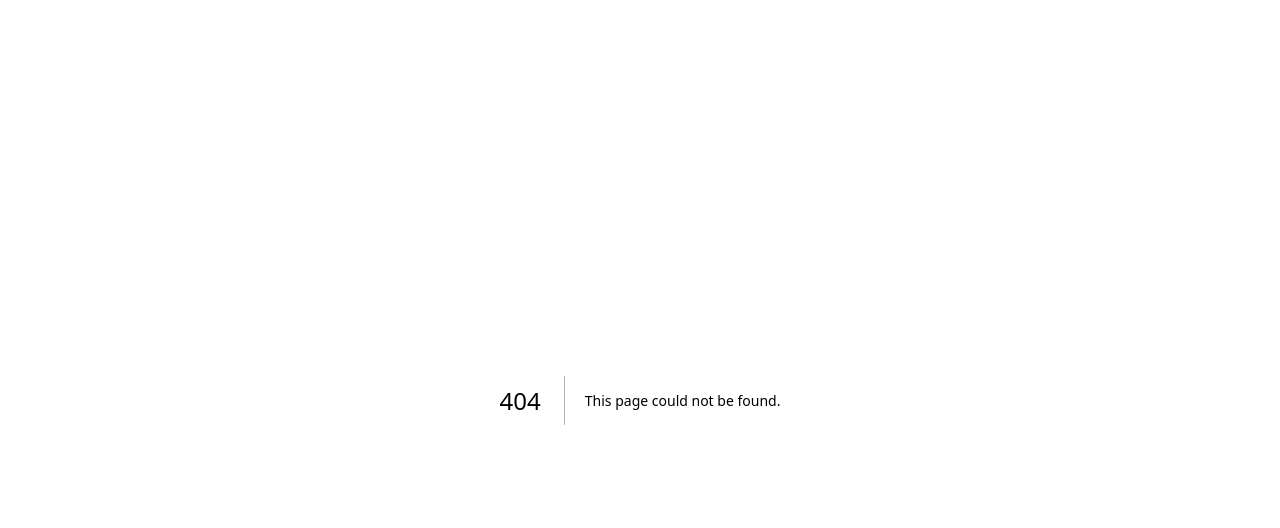
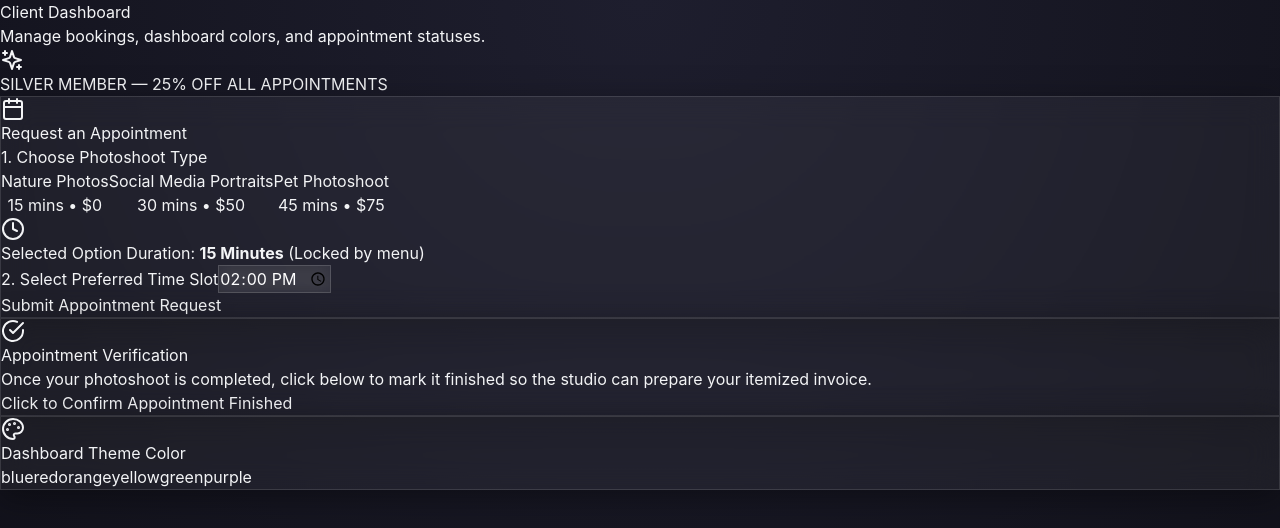
Before and after one commit to LiamN-Dev/Sawyer-Photography-Site, a Next.js app: page /dashboard in a window 1280 px wide. Before the commit this address had no page. Shown: the top 528 px of the page. Built offline with nearby package versions, Linux system fonts and the light colour scheme.

Commit message:
Create page.tsx

```diff
--- /dev/null
+++ b/src/app/dashboard/page.tsx
@@ -0,0 +1,185 @@
+"use client";
+
+import React, { useState } from "react";
+import { Calendar, Clock, CheckCircle, Palette, Sparkles, AlertTriangle } from "lucide-react";
+
+// Mock Sample Menu Items provided by client
+const MENU_ITEMS = [
+  { id: "1", title: "Nature Photos", duration: 15, price: 0, desc: "Quick 15-minute outdoors shoot in local nature trails." },
+  { id: "2", title: "Social Media Portraits", duration: 30, price: 50, desc: "30-minute tailored portrait session for social profiles." },
+  { id: "3", title: "Pet Photoshoot", duration: 45, price: 75, desc: "Action and portrait shots of your beloved pets." },
+];
+
+// Color Theme Options
+const COLOR_THEMES: Record<string, string> = {
+  blue: "from-blue-500/20 to-indigo-500/10 border-blue-500/30",
+  red: "from-red-500/20 to-rose-500/10 border-red-500/30",
+  orange: "from-orange-500/20 to-amber-500/10 border-orange-500/30",
+  yellow: "from-yellow-500/20 to-amber-300/10 border-yellow-500/30",
+  green: "from-emerald-500/20 to-teal-500/10 border-emerald-500/30",
+  purple: "from-purple-500/20 to-fuchsia-500/10 border-purple-500/30",
+};
+
+export default function UserDashboard() {
+  const [selectedTheme, setSelectedTheme] = useState("blue");
+  const [userTier, setUserTier] = useState<"silver" | "gold" | "platinum" | "standard">("silver");
+  const [selectedService, setSelectedService] = useState(MENU_ITEMS[0]);
+  const [bookingTime, setBookingTime] = useState("14:00");
+  const [conflictError, setConflictError] = useState("");
+  const [appointmentFinished, setAppointmentFinished] = useState(false);
+
+  // Example booked slot representation
+  const existingBooking = { start: "14:00", end: "14:15" };
+
+  const handleBookingSubmit = (e: React.FormEvent) => {
+    e.preventDefault();
+    setConflictError("");
+
+    // Double Booking Logic Check
+    if (bookingTime === existingBooking.start) {
+      setConflictError(
+        `A different user has already requested the time block ${existingBooking.start} to ${existingBooking.end}. Please select a different time block.`
+      );
+      return;
+    }
+
+    alert(`Appointment requested for ${selectedService.title} at ${bookingTime}`);
+  };
+
+  return (
+    <div className="min-h-screen p-6 max-w-6xl mx-auto space-y-8">
+      {/* Header Bar */}
+      <div className="flex flex-col md:flex-row justify-between items-start md:items-center gap-4 border-b border-white/10 pb-6">
+        <div>
+          <h1 className="text-3xl font-bold text-white">Client Dashboard</h1>
+          <p className="text-sm text-gray-400">Manage bookings, dashboard colors, and appointment statuses.</p>
+        </div>
+
+        {/* Tier Discount Badge */}
+        {userTier !== "standard" && (
+          <div className="flex items-center gap-2 px-4 py-2 rounded-full bg-amber-500/10 border border-amber-500/30 text-amber-300 text-xs font-semibold">
+            <Sparkles className="w-4 h-4" />
+            <span>
+              {userTier.toUpperCase()} MEMBER — {userTier === "silver" ? "25%" : userTier === "gold" ? "50%" : "75%"} OFF ALL APPOINTMENTS
+            </span>
+          </div>
+        )}
+      </div>
+
+      <div className="grid grid-cols-1 lg:grid-cols-3 gap-6">
+        {/* Left Column: Request Appointment */}
+        <div className={`lg:col-span-2 glass-panel p-6 rounded-3xl bg-gradient-to-br ${COLOR_THEMES[selectedTheme]}`}>
+          <h2 className="text-xl font-bold text-white flex items-center gap-2 mb-4">
+            <Calendar className="w-5 h-5" /> Request an Appointment
+          </h2>
+
+          <form onSubmit={handleBookingSubmit} className="space-y-5">
+            {/* 1. Select Photoshoot Type */}
+            <div>
+              <label className="block text-xs uppercase text-gray-400 tracking-wider mb-2 font-medium">
+                1. Choose Photoshoot Type
+              </label>
+              <div className="grid grid-cols-1 md:grid-cols-3 gap-3">
+                {MENU_ITEMS.map((item) => (
+                  <button
+                    key={item.id}
+                    type="button"
+                    onClick={() => setSelectedService(item)}
+                    className={`p-4 rounded-2xl text-left border transition ${
+                      selectedService.id === item.id
+                        ? "bg-white/20 border-white text-white"
+                        : "bg-white/5 border-white/10 text-gray-300 hover:bg-white/10"
+                    }`}
+                  >
+                    <div className="font-bold text-sm">{item.title}</div>
+                    <div className="text-xs text-gray-400 mt-1">{item.duration} mins • ${item.price}</div>
+                  </button>
+                ))}
+              </div>
+            </div>
+
+            {/* Locked Duration Info */}
+            <div className="p-4 rounded-xl bg-white/5 border border-white/10 text-xs text-gray-300 flex items-center gap-2">
+              <Clock className="w-4 h-4 text-amber-400" />
+              <span>Selected Option Duration: <strong>{selectedService.duration} Minutes</strong> (Locked by menu)</span>
+            </div>
+
+            {/* 2. Pick Time Block */}
+            <div>
+              <label className="block text-xs uppercase text-gray-400 tracking-wider mb-2 font-medium">
+                2. Select Preferred Time Slot
+              </label>
+              <input
+                type="time"
+                value={bookingTime}
+                onChange={(e) => setBookingTime(e.target.value)}
+                className="glass-input px-4 py-3 rounded-xl w-full text-white font-mono"
+              />
+            </div>
+
+            {/* Double Booking Conflict Alert */}
+            {conflictError && (
+              <div className="p-4 rounded-xl bg-red-500/20 border border-red-500/40 text-red-200 text-xs flex items-start gap-2">
+                <AlertTriangle className="w-4 h-4 shrink-0 mt-0.5" />
+                <span>{conflictError}</span>
+              </div>
+            )}
+
+            <button
+              type="submit"
+              className="w-full py-3.5 rounded-xl bg-white text-black font-semibold hover:bg-gray-200 transition"
+            >
+              Submit Appointment Request
+            </button>
+          </form>
+        </div>
+
+        {/* Right Column: Post-Shoot Action & Theme Customizer */}
+        <div className="space-y-6">
+          {/* Post-Appointment Completion Box */}
+          <div className="glass-panel p-6 rounded-3xl space-y-4">
+            <h3 className="text-lg font-bold text-white flex items-center gap-2">
+              <CheckCircle className="w-5 h-5 text-emerald-400" /> Appointment Verification
+            </h3>
+            <p className="text-xs text-gray-400 leading-relaxed">
+              Once your photoshoot is completed, click below to mark it finished so the studio can prepare your itemized invoice.
+            </p>
+            <button
+              onClick={() => setAppointmentFinished(true)}
+              disabled={appointmentFinished}
+              className={`w-full py-3 rounded-xl font-medium text-xs transition ${
+                appointmentFinished
+                  ? "bg-emerald-500/20 text-emerald-300 border border-emerald-500/30"
+                  : "bg-white/10 hover:bg-white/20 text-white border border-white/10"
+              }`}
+            >
+              {appointmentFinished ? "✓ Appointment Marked Finished" : "Click to Confirm Appointment Finished"}
+            </button>
+          </div>
+
+          {/* Theme Color Customizer */}
+          <div className="glass-panel p-6 rounded-3xl space-y-4">
+            <h3 className="text-lg font-bold text-white flex items-center gap-2">
+              <Palette className="w-5 h-5" /> Dashboard Theme Color
+            </h3>
+            <div className="grid grid-cols-3 gap-2">
+              {Object.keys(COLOR_THEMES).map((color) => (
+                <button
+                  key={color}
+                  onClick={() => setSelectedTheme(color)}
+                  className={`py-2 px-3 rounded-xl text-xs capitalize font-medium border transition ${
+                    selectedTheme === color
+                      ? "bg-white text-black border-white"
+                      : "bg-white/5 border-white/10 text-gray-300 hover:bg-white/10"
+                  }`}
+                >
+                  {color}
+                </button>
+              ))}
+            </div>
+          </div>
+        </div>
+      </div>
+    </div>
+  );
+}
```
